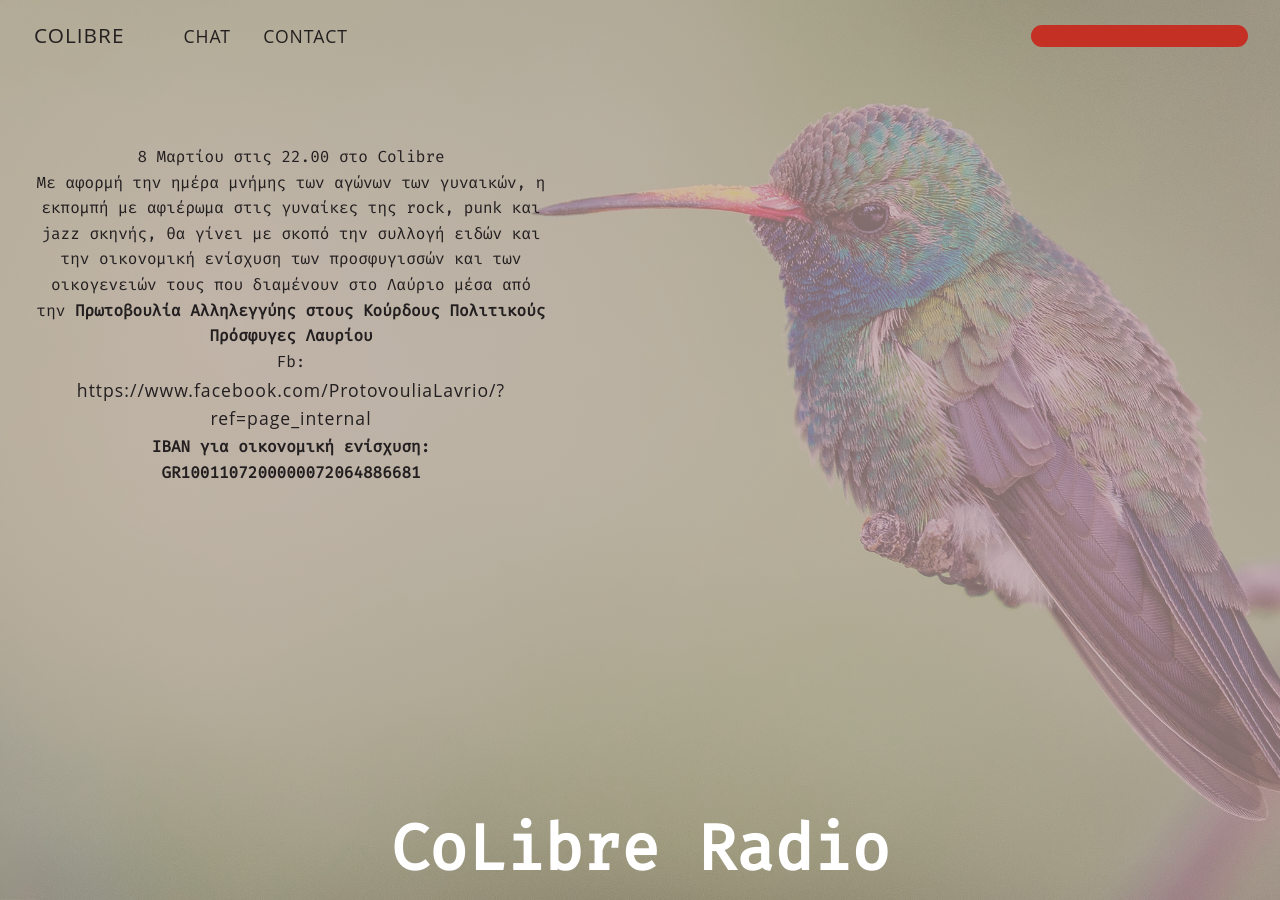
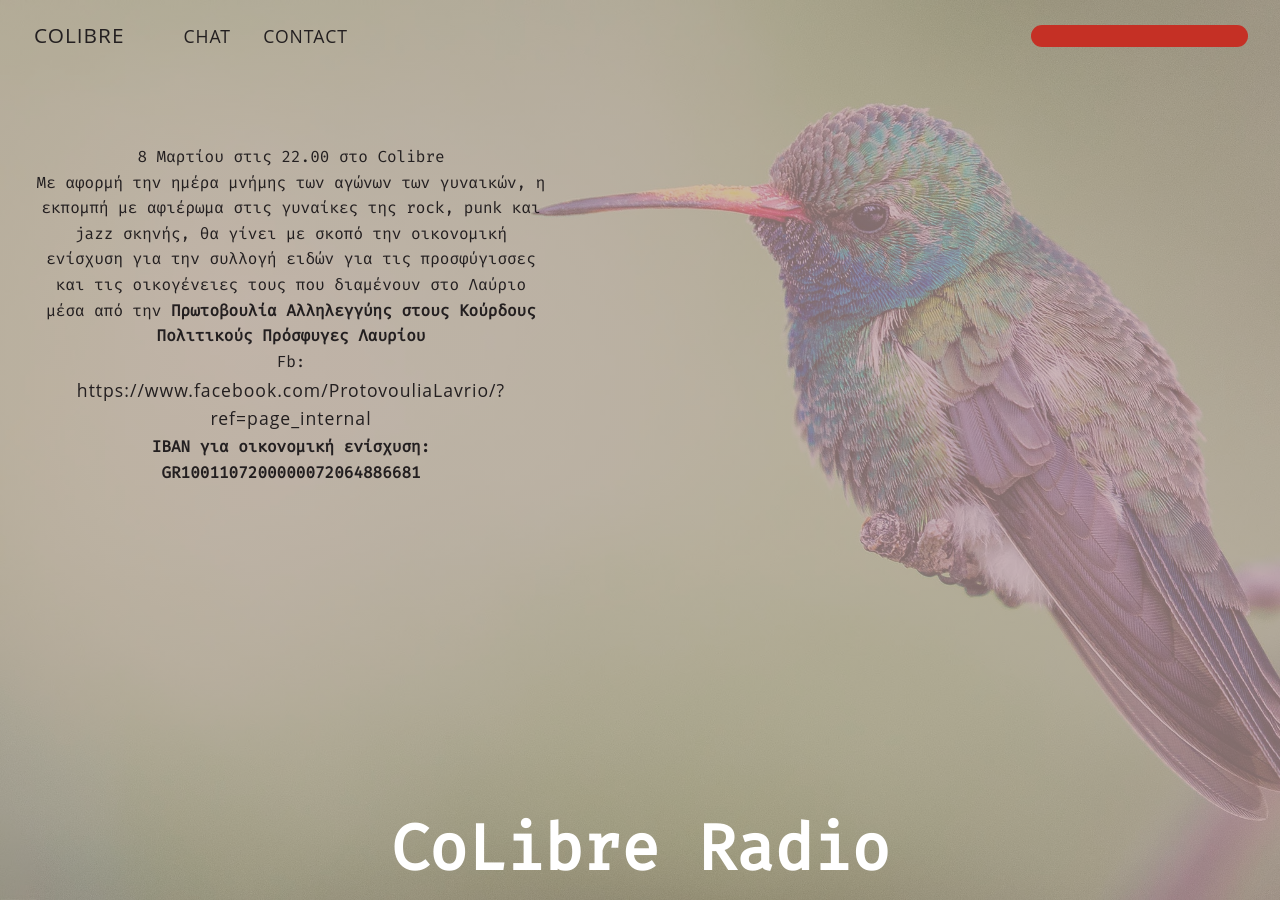
Before and after one commit to colibreradio/colibreradiotest, a Jekyll site: the page built from index.markdown, in a window 1280 px wide and 900 px high. Built offline with Jekyll 4.4.1, drawn with Linux system fonts in a browser that asks for light colours; nearby versions of some CDN libraries; a script that is not in the unit is left out.

Commit message:
Update mainsection.html

```diff
--- a/_includes/mainsection.html
+++ b/_includes/mainsection.html
@@ -11,7 +11,7 @@
             </form>
         </div> -->
         <p>8 Μαρτίου στις 22.00 στο Colibre<br>
-            Με αφορμή την ημέρα μνήμης των αγώνων των γυναικών, η εκπομπή με αφιέρωμα στις γυναίκες της rock, punk και jazz σκηνής, θα γίνει με σκοπό την συλλογή ειδών και την οικονομική ενίσχυση των προσφυγισσών και των οικογενειών τους που διαμένουν στο Λαύριο μέσα από την <strong>Πρωτοβουλία Αλληλεγγύης στους Κούρδους Πολιτικούς Πρόσφυγες Λαυρίου</strong>
+            Με αφορμή την ημέρα μνήμης των αγώνων των γυναικών, η εκπομπή με αφιέρωμα στις γυναίκες της rock, punk και jazz σκηνής, θα γίνει με σκοπό την οικονομική ενίσχυση για την συλλογή ειδών για τις προσφύγισσες και τις οικογένειες τους που διαμένουν στο Λαύριο μέσα από την <strong>Πρωτοβουλία Αλληλεγγύης στους Κούρδους Πολιτικούς Πρόσφυγες Λαυρίου</strong>
             <br>Fb:<a href="https://www.facebook.com/ProtovouliaLavrio/?ref=page_internal">https://www.facebook.com/ProtovouliaLavrio/?ref=page_internal</a></p>
             <strong>IBAN για οικονομική ενίσχυση: GR1001107200000072064886681</strong>
     </div>
```
